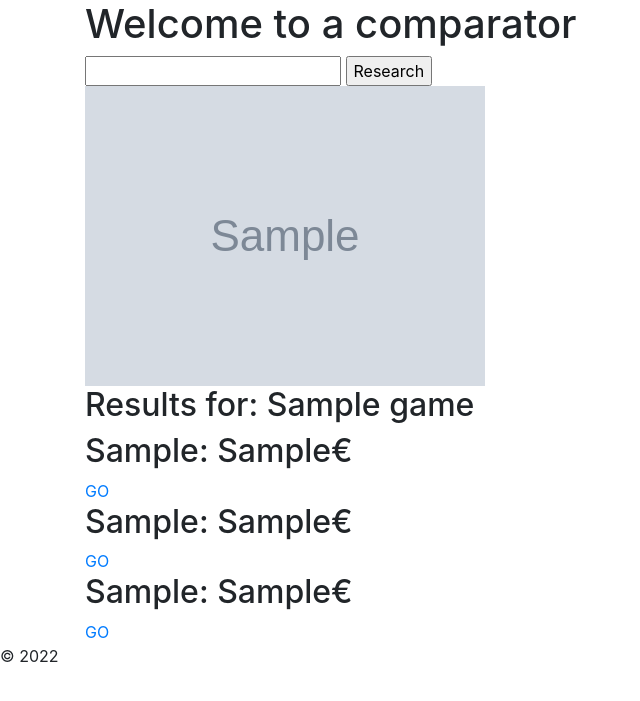
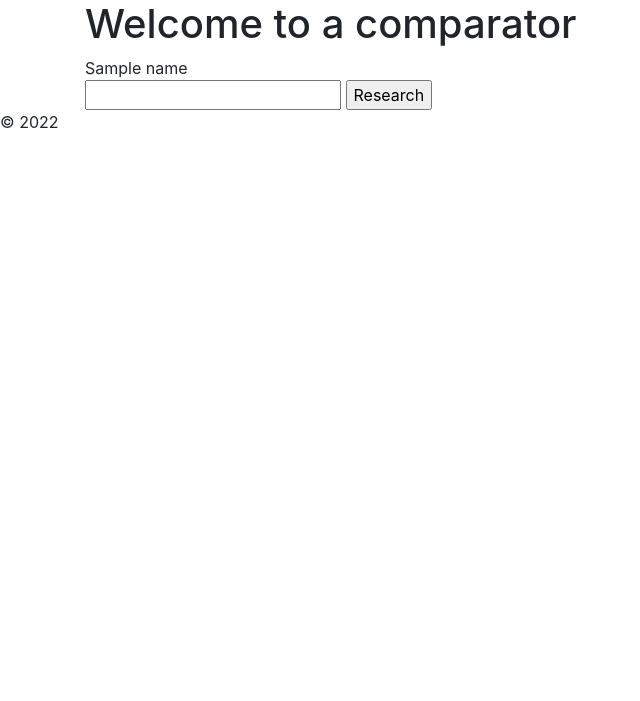
Before and after one commit to Hbourmaud/Projet-Comparateur, a Flask app: template templates/index.html in a window 1280 px wide. Shown: the part 56-757 px from the top of the page, without its empty margins (0-640 px from the left). Run offline with Flask 2, Linux system fonts and the light colour scheme; the template is opened without the code that fills it: most values are stand-ins (such as "Sample title", 1, 10 or a date in 2020); grey boxes marked "Sample" are stand-in pictures; some libraries are stand-ins or nearby versions.

Commit message:
index/searchpage

```diff
--- a/app.py
+++ b/app.py
@@ -4,8 +4,14 @@ from flask import Flask, render_template, request
 
 app = Flask(__name__)
 
-@app.route('/', methods=['GET', 'POST'])
+name = "username"
+
+@app.route('/', methods=['GET','POST'])
 def index():
+	return render_template('index.html', name=name)
+
+@app.route('/search', methods=['POST'])
+def search_page():
 	import requests
 	game = "minecraft"
 	if request.method == 'POST':
@@ -68,7 +74,7 @@ def index():
 		tabplat[1] = price2plat
 		taburl[1] = url2
 
-	return render_template('index.html',imggame = imggame,game = game,plat1 = tabplat[0],plat2 = tabplat[1],plat3 = tabplat[2],price1=tabprice[0],price2=tabprice[1],price3=tabprice[2],url1= taburl[0],url2= taburl[1],url3= taburl[2])
+	return render_template('search.html',imggame = imggame,game = game,plat1 = tabplat[0],plat2 = tabplat[1],plat3 = tabplat[2],price1=tabprice[0],price2=tabprice[1],price3=tabprice[2],url1= taburl[0],url2= taburl[1],url3= taburl[2])
 
 
 @app.route('/account', methods=['GET', 'POST'])
@@ -76,7 +82,6 @@ def account_page():
 	import mysql.connector
 	answer = ""
 	create_account = "off"
-
 	if request.method == 'POST':
 		usrname = request.form['username']
 		passwd = request.form['passwd']
--- a/templates/account.html
+++ b/templates/account.html
@@ -3,8 +3,8 @@
 {% block content %}
     <h1>{% block title %} Your Account {% endblock %}</h1>
     <form method="post">
-        <input type="text" name="username" required>
-        <input type="text" name="passwd" required>
+        <input type="text" name="username" required autocomplete="off">
+        <input type="text" name="passwd" required autocomplete="off">
         Create Account ? <input type="checkbox" name="create" >
         <input type="submit" value="account">
     </form>
--- a/templates/index.html
+++ b/templates/index.html
@@ -2,16 +2,9 @@
 
 {% block content %}
     <h1>{% block title %} Welcome to a comparator {% endblock %}</h1>
-    <form method="post">
-        <input type="text" name="search">
+    {{name}}
+    <form method="post" action="/search">
+        <input type="text" name="search" required autocomplete="off">
         <input type="submit" value="Research">
     </form>
-    <img src="{{ imggame }}">
-    <h2>Results for: {{ game }}</h2>
-    <h2>{{ plat1 }}: {{ price1 }}€</h2>
-    <a href="{{ url1 }}">GO</a>
-    <h2>{{ plat2 }}: {{ price2 }}€</h2>
-    <a href="{{ url2 }}">GO</a>
-    <h2>{{ plat3 }}: {{ price3 }}€</h2>
-    <a href="{{ url3 }}">GO</a>
 {% endblock %}
```
Also changed, not shown: templates/search.html (added, +13 -0 lines).
